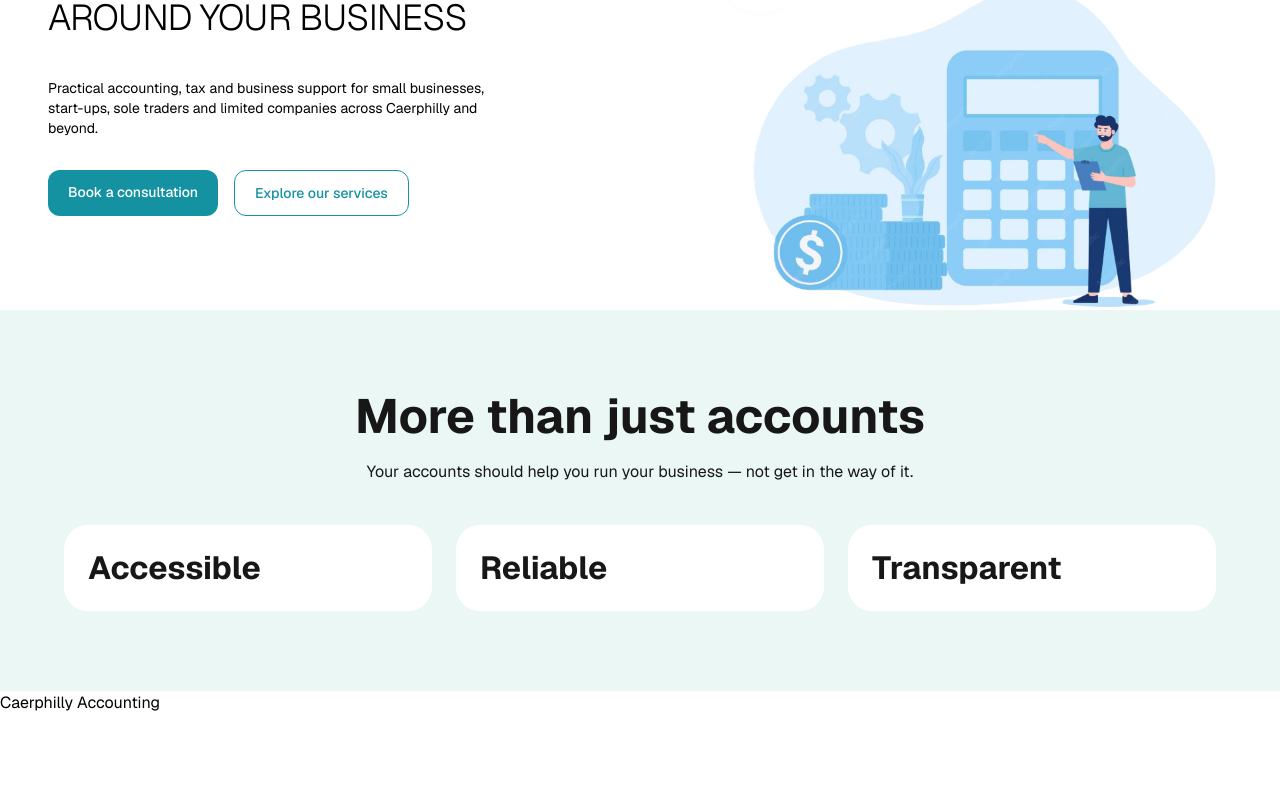
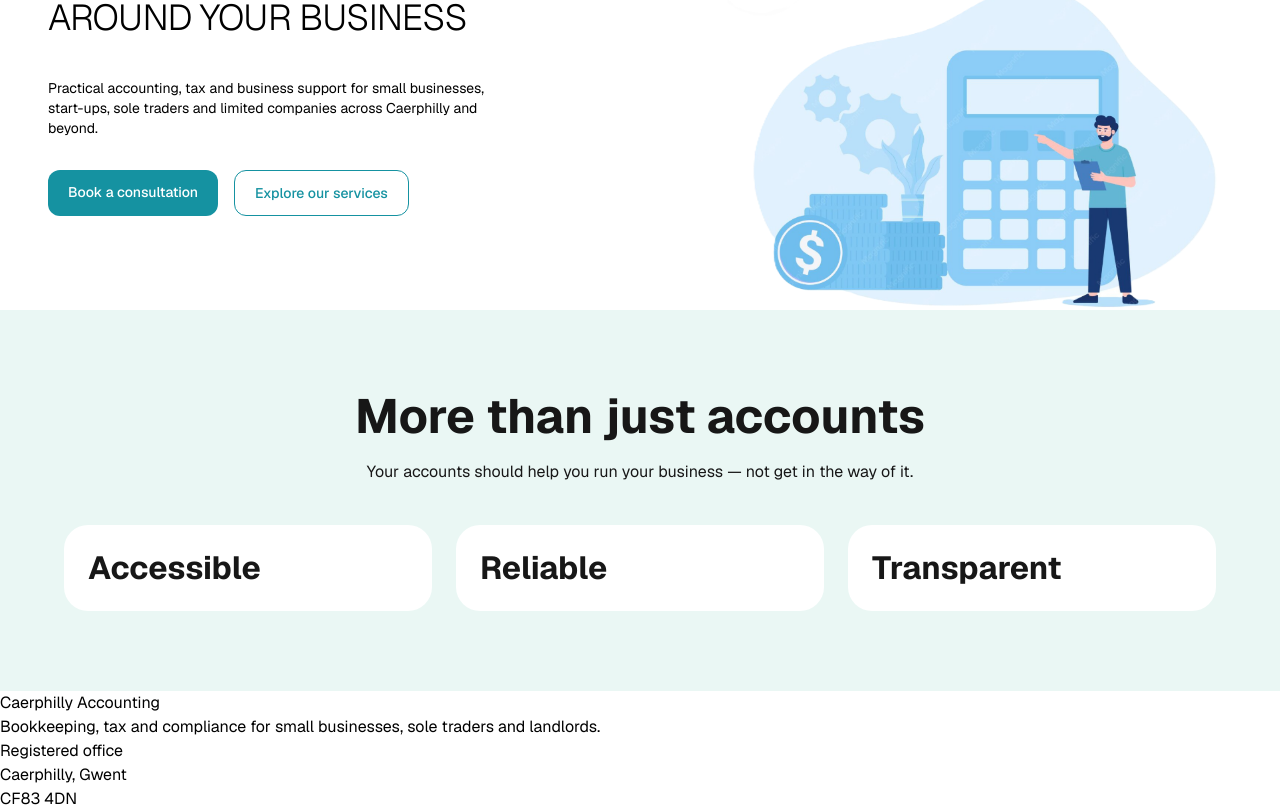
Before and after one commit to sanhu7/caerphilly-accounting-redesign, a Next.js app: page / in a window 1280 px wide. Shown: the part 210-1021 px from the top of the page. Before the commit the page ends 925 px from the top, so only its background shows below. Built offline with nearby package versions, Linux system fonts and the light colour scheme.

Commit message:
add footer business description and address

```diff
--- a/components/layout/Footer.tsx
+++ b/components/layout/Footer.tsx
@@ -1,7 +1,20 @@
 export default function Footer() {
     return (
         <footer>
-            <h2>Caerphilly Accounting</h2>
+            <div>
+                <h2>Caerphilly Accounting</h2>
+
+                <p>Bookkeeping, tax and compliance for small businesses, sole traders
+                    and landlords.</p>
+
+                <address className="not-italic">
+                    <span>Registered office</span>
+                    <br />
+                    Caerphilly, Gwent
+                    <br />
+                    CF83 4DN
+                </address>
+            </div>
         </footer>
     );
 }
```
